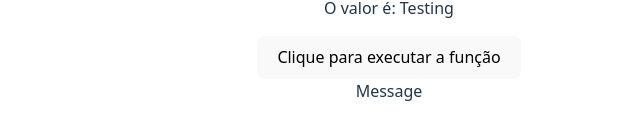
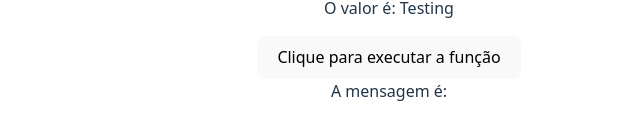
Before and after one commit to DouglasYHWH-Developer/React, a React (Vite) app in the folder introducao/aula_02/3_AVANCANDO_EM_REACT/avancando/: page / in a window 1280 px wide. Shown: the part 3275-3414 px from the top of the page, without its empty margins (251-891 px from the left). Built offline with nearby package versions, Linux system fonts and the light colour scheme.

Commit message:
correção de props no componente Message

```diff
--- a/introducao/aula_02/3_AVANCANDO_EM_REACT/avancando/src/App.jsx
+++ b/introducao/aula_02/3_AVANCANDO_EM_REACT/avancando/src/App.jsx
@@ -76,7 +76,7 @@ const [userName] = useState("Maria")
         {/* executar função */}
         <ExecuteFunction myFunction={showMessage} />
         {/* state lift */}
-        <Message />
+        <Message msg={message}/>
       </div>
 
   )
--- a/introducao/aula_02/3_AVANCANDO_EM_REACT/avancando/src/components/Message.jsx
+++ b/introducao/aula_02/3_AVANCANDO_EM_REACT/avancando/src/components/Message.jsx
@@ -1,8 +1,8 @@
-import React from 'react'
-
-const Message = () => {
+const Message = ({msg}) => {
   return (
-    <div>Message</div>
+    <div>
+        A mensagem é: {msg}
+    </div>
   )
 }
 
```
